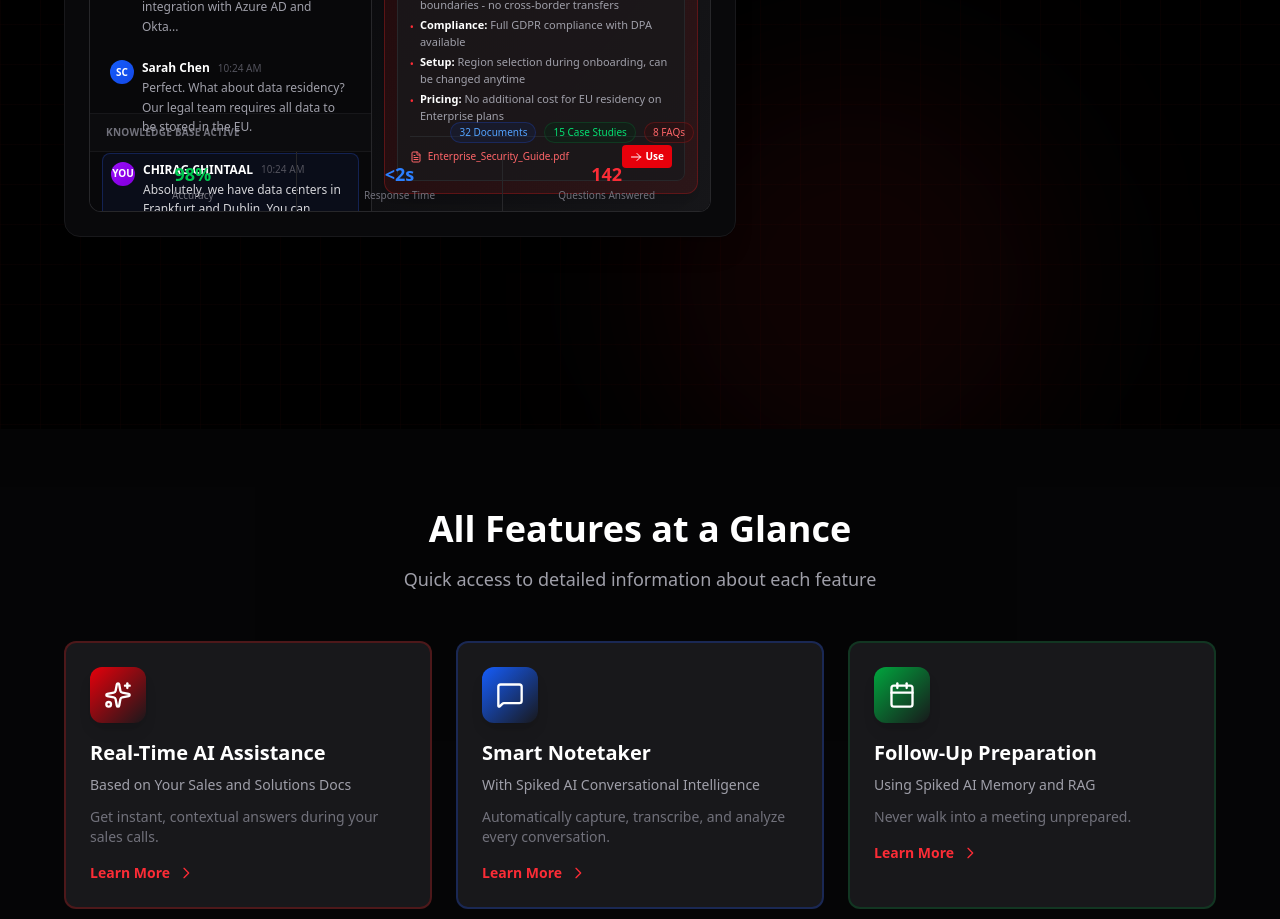
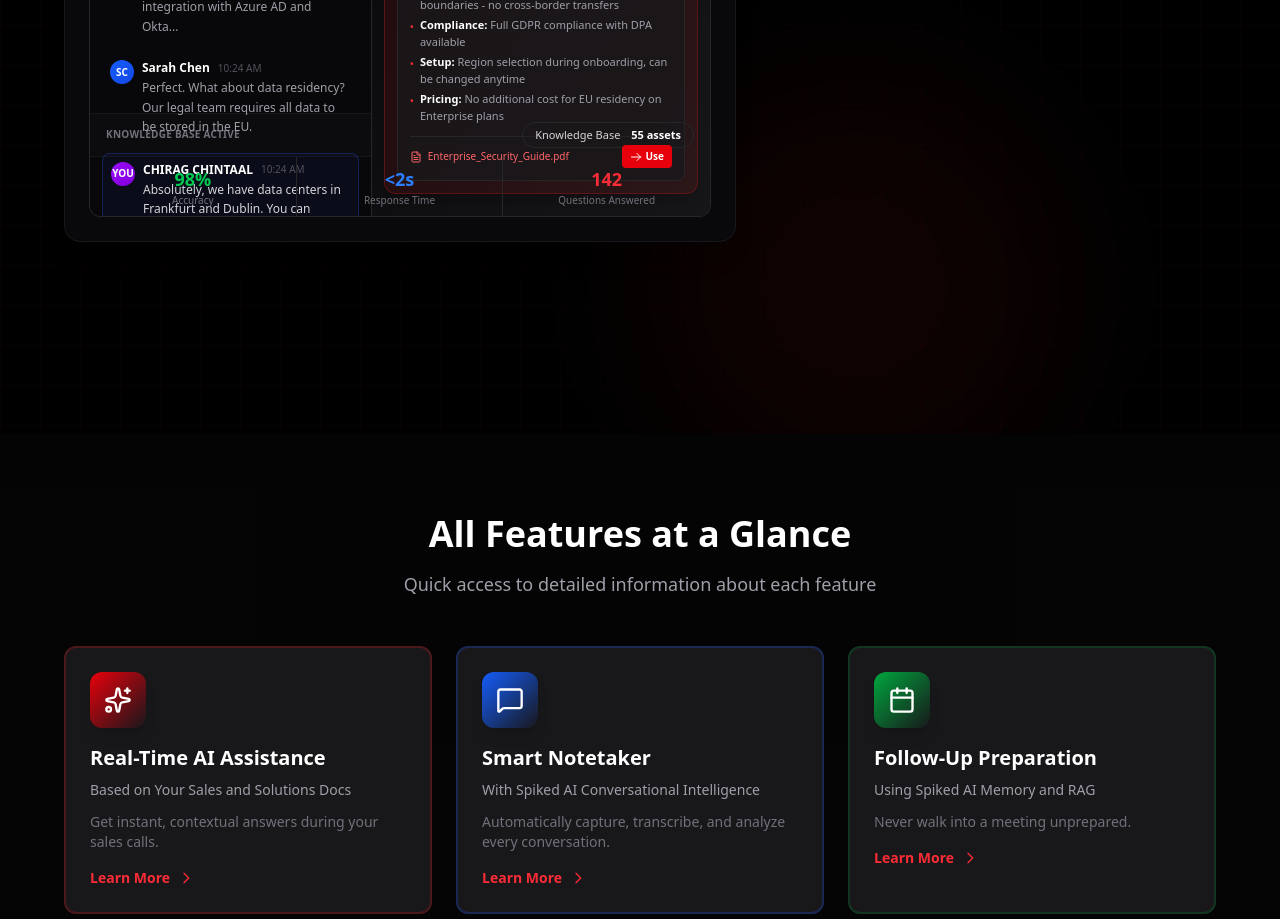
Before and after one commit to nexomac/spiked-landing-page, a SvelteKit app: page /features in a window 1280 px wide. Shown: the part 1800-2719 px from the top of the page. Built offline with nearby package versions, Linux system fonts and the light colour scheme.

Commit message:
Vercel scaling

```diff
--- a/src/app.css
+++ b/src/app.css
@@ -45,6 +45,32 @@ body {
 	overflow-x: hidden;
 }
 
+/* When hosting on Vercel we want the whole site to render at 80% scale.
+   We apply the scale to the root wrapper added in +layout.svelte and
+   add a class on <html> so fixed elements can be adjusted if needed. */
+.site-root.scaled,
+:root.site-scale-80 #site-root {
+	transform-origin: top center;
+	transform: scale(0.8);
+	/* Compensate width reduction so layout stays centered */
+	width: 125%;
+	margin-left: calc((100% - 125%) / 2);
+}
+
+/* Make sure fixed-position elements (like nav) stay visually aligned.
+   This reduces pointer-event issues and keeps the scaled UI usable. */
+@media (min-width: 640px) {
+	:root.site-scale-80 nav,
+	.site-root.scaled nav {
+		left: calc(50% - 50vw);
+		right: calc(50% - 50vw);
+		width: 100vw;
+	}
+}
+
+/* Provide an easy override for local testing: append ?scale=0.8 to URL */
+
+
 /* Enhance hardware acceleration for animations */
 @media (prefers-reduced-motion: no-preference) {
 	* {
--- a/src/lib/components/FeaturesShowcase.svelte
+++ b/src/lib/components/FeaturesShowcase.svelte
@@ -440,9 +440,11 @@
 											<div class="flex items-center justify-between">
 												<div class="text-[10px] font-semibold text-zinc-500 uppercase tracking-wide">Knowledge Base Active</div>
 												<div class="flex gap-2">
-													<span class="px-2 py-0.5 bg-blue-950/30 text-blue-400 text-[10px] font-medium rounded-full border border-blue-900/50">32 Documents</span>
-													<span class="px-2 py-0.5 bg-green-950/30 text-green-400 text-[10px] font-medium rounded-full border border-green-900/50">15 Case Studies</span>
-													<span class="px-2 py-0.5 bg-red-950/30 text-red-400 text-[10px] font-medium rounded-full border border-red-900/50">8 FAQs</span>
+													<!-- Compact knowledge-base summary to avoid visual overlap on small screens -->
+													<span class="px-3 py-1 bg-zinc-900/30 text-zinc-300 text-[11px] font-medium rounded-full border border-zinc-800">
+														Knowledge Base
+														<span class="ml-2 text-white font-bold">55 assets</span>
+													</span>
 												</div>
 											</div>
 										</div>
--- a/src/routes/+layout.svelte
+++ b/src/routes/+layout.svelte
@@ -1,7 +1,28 @@
 <script>
 	import '../app.css';
+	import { onMount } from 'svelte';
 
 	let { children } = $props();
+	let enableScale = $state(false);
+
+	onMount(() => {
+		// Enable scaling automatically when running on vercel.app hosts
+		// or when ?scale=0.8 is present (handy for testing locally)
+		try {
+			const host = window.location.hostname || '';
+			const params = new URLSearchParams(window.location.search);
+
+			if (host.includes('vercel.app') || params.get('scale') === '0.8') {
+				enableScale = true;
+				// add class to html for global selectors as well
+				document.documentElement.classList.add('site-scale-80');
+			}
+		} catch (e) {
+			// noop in non-browser environments
+		}
+	});
 </script>
 
-{@render children()}
+<div id="site-root" class:scaled={enableScale}>
+	{@render children()}
+</div>
```
